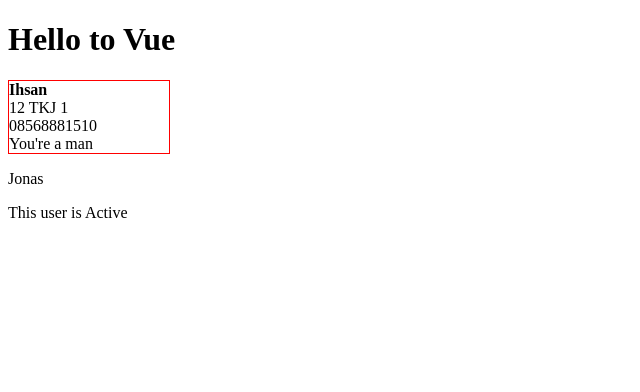
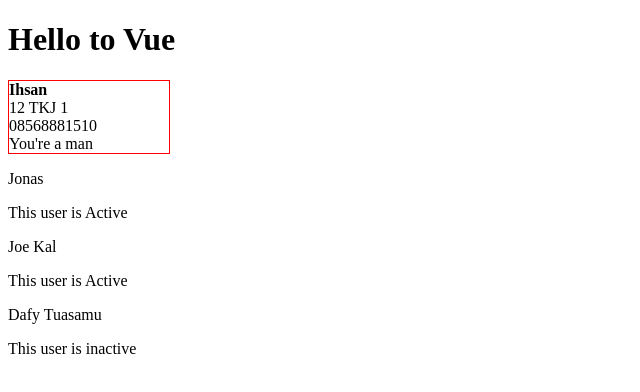
Before and after one commit to NeoGlanding/vue-component1, a Vue app: page / in a window 1280 px wide. Shown: the top 392 px of the page, without its empty margins (0-640 px from the left). Built offline with nearby package versions, Linux system fonts and the light colour scheme.

Commit message:
auto commit without message

```diff
--- a/src/App.vue
+++ b/src/App.vue
@@ -2,6 +2,7 @@
   <h1>Hello to Vue</h1>
   <Card is-man="1" name="Ihsan" school-class="12 TKJ 1" phone-number="08568881510" />
   <Card2 :active="true" name="Jonas" />
+  <Card2 v-for="(friend, index) in friends" :key="index" :name="friend.name" :active="friend.active" />
 </template>
 
 <script>
@@ -14,6 +15,20 @@ export default {
     Card,
     Card2
   },
+  data() {
+    return {
+      friends: [
+        {
+          name: 'Joe Kal',
+          active: true
+        },
+        {
+          name: 'Dafy Tuasamu',
+          active: false
+        }
+      ]
+    }
+  },
   methods: {
     getData(data) {
       console.log(data)
```
